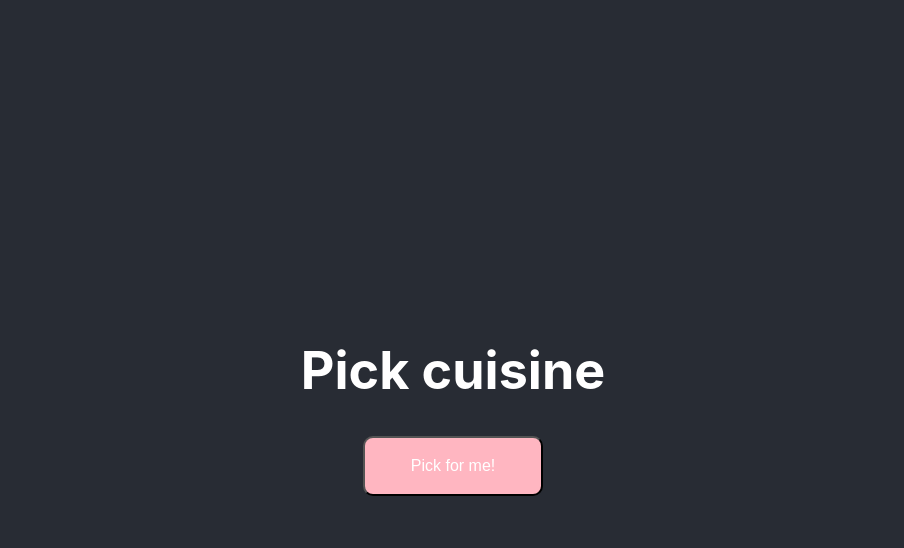
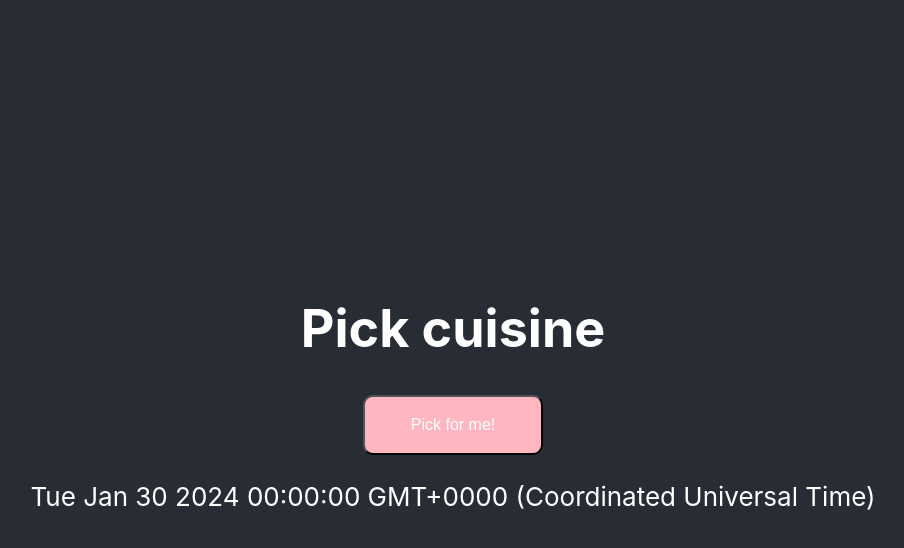
Before and after one commit to Tamsos6/birthday-app, a React (Create React App) app in the folder birthday-app/: page /date in a window 1280 px wide. Both pictures are taken after a click on the button "30". Shown: the top 548 px of the page, without its empty margins (187-1091 px from the left). Built offline with nearby package versions, Linux system fonts and the light colour scheme.

Commit message:
pass date to another component

```diff
--- a/birthday-app/src/App.tsx
+++ b/birthday-app/src/App.tsx
@@ -12,7 +12,6 @@ const App: React.FC = () => (
       <Route path="/date" element={<Date />} />
       <Route path="/cuisine" element={<Cuisine />} />
       <Route path="/roulette" element={<Roulette />} />
-      <Route path="/japanese" element={<Roulette />} />
 		</Routes>
 	</BrowserRouter>
 );
--- a/birthday-app/src/cuisine.tsx
+++ b/birthday-app/src/cuisine.tsx
@@ -1,10 +1,13 @@
 import React from 'react';
 import './App.css';
-import { useNavigate } from 'react-router-dom';
-
+import { useNavigate, useLocation } from 'react-router-dom';
 
 const Cuisine: React.FC = () => {
   const navigate = useNavigate();
+  const location = useLocation();
+  const data = location.state;
+
+  console.log(data);
 
   return (
     <div>
@@ -16,6 +19,9 @@ const Cuisine: React.FC = () => {
                 >
                   Pick for me!
             </button>
+            <p>
+              {data.toString()}
+            </p>
         </header>
     </div>
   );
--- a/birthday-app/src/date.tsx
+++ b/birthday-app/src/date.tsx
@@ -1,4 +1,4 @@
-import React from 'react';
+import React, { useState } from 'react';
 import Calendar from 'react-calendar'
 import './App.css';
 import 'react-calendar/dist/Calendar.css';
@@ -6,17 +6,20 @@ import { useNavigate } from 'react-router-dom';
 
 
 const Date: React.FC = () => {
-  // const handleDate = () => {
+  const [selectedDate, setSelectedDate] = useState<Date | null>(null);
+  const navigate = useNavigate();
 
-  // };
 
-  const navigate = useNavigate();
+  const handleDate = (date: Date) => {
+    setSelectedDate(date);
+    navigate('/cuisine', { state: date });
+  };
 
   return (
     <div>
         <header className="App-header">
             <h1>Hello, World!</h1>
-            <Calendar onClickDay={ () => navigate("/cuisine")} />
+            <Calendar onClickDay={handleDate} value={selectedDate}/>
         </header>
     </div>
   );
```
